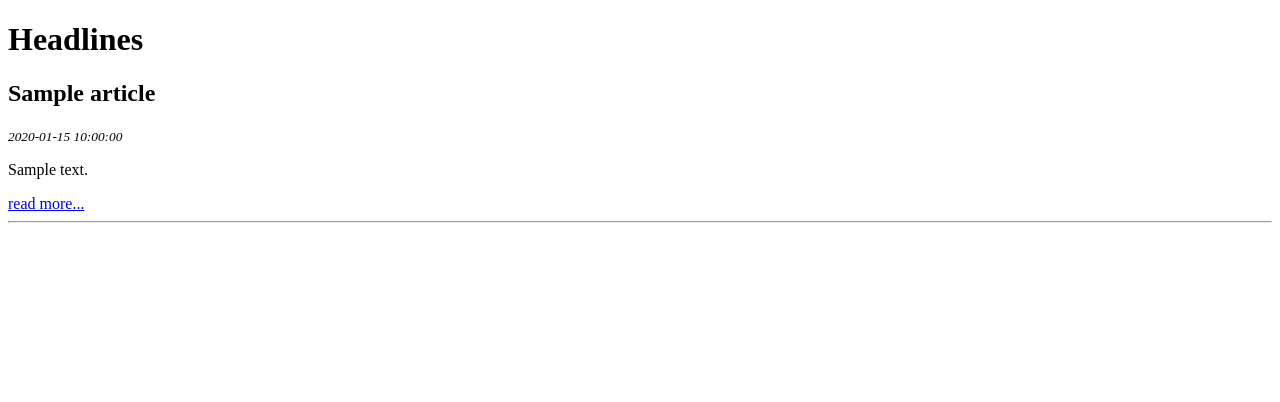
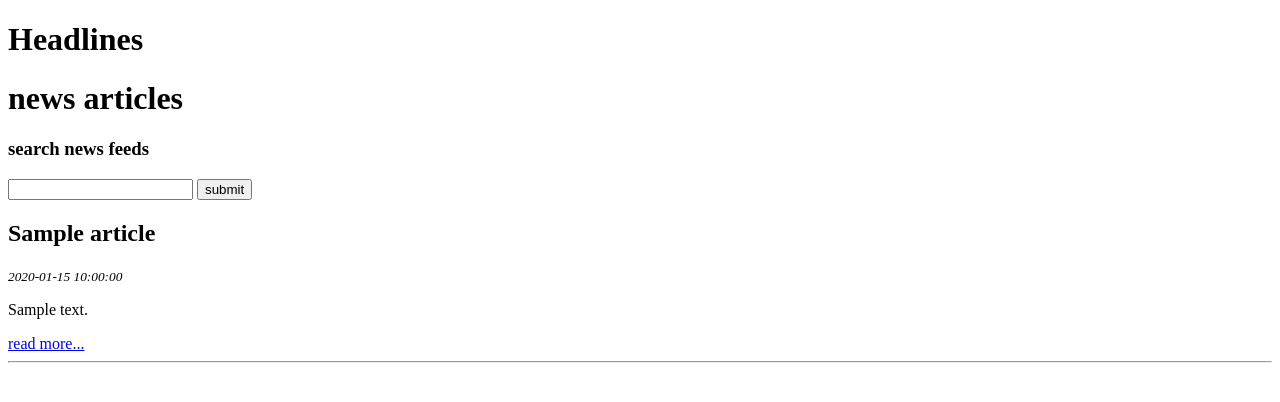
Before and after one commit to Charanos/headlines, a Flask app: template templates/index.html in a window 1280 px wide. Shown: the top 402 px of the page. Run offline with Flask 2, Linux system fonts and the light colour scheme; the template is opened without the code that fills it: most values are stand-ins (such as "Sample title", 1, 10 or a date in 2020).

Commit message:
jinja templates

```diff
--- a/main.py
+++ b/main.py
@@ -15,8 +15,13 @@ rss_feeds = {
 
 
 @app.route('/')
-@app.route('/<publication>')
-def get_news(publication='bbc'):
+def get_news():
+    query = request.args.get('publication')
+    if not query or query.lower() not in rss_feeds:
+        publication = 'bbc'
+    else:
+        publication = query.lower()
+
     feed = feedparser.parse(rss_feeds[publication])
     return render_template('index.html', articles=feed['entries'])
 
--- a/templates/index.html
+++ b/templates/index.html
@@ -12,6 +12,19 @@
         <h1 class="heading">Headlines</h1>
     </header>
 
+    <h1 class="sub-heading">
+        news articles
+    </h1>
+
+    <h3 class="sub-sub-heading">
+        search news feeds
+    </h3>
+
+    <form action="" class="news_feeds">
+        <input type="text" name="publication" class="text-field">
+        <input type="submit" value="submit" class="sub-btn">
+    </form>
+
     <div class="article">
         {% for article in articles %}
             <h2 class="title">{{article.title}}</h2>
@@ -21,7 +34,7 @@
             <p class="lead">
                 {{article.summary}}
             </p>
-            <a href="{{ article.link }} " target="blank" class="link">read more...</a>
+            <a href="{{ article.link }} " target="_blank" class="link">read more...</a>
             <hr>
         {% endfor %}
     </div>
```
